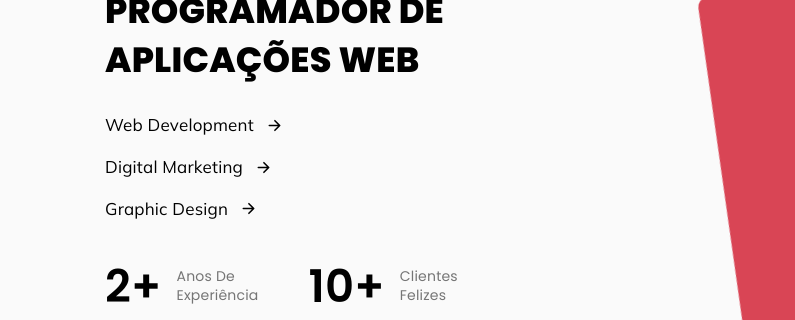
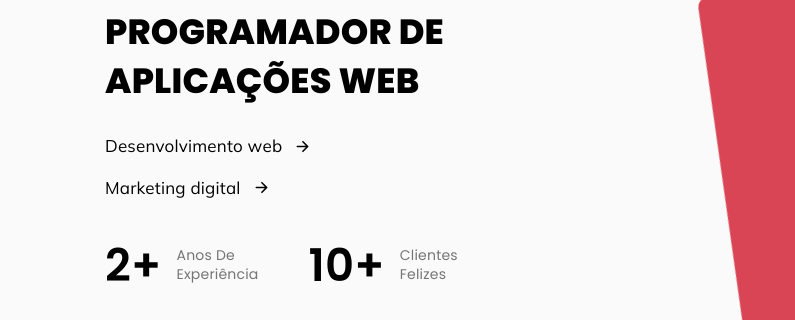
Before and after one commit to SaboCarlos/saboportfolio, a plain HTML site: page index.html in a window 1280 px wide. Shown: the part 297-617 px from the top of the page, 0-795 px from the left. Drawn offline with nearby package versions, Linux system fonts and the light colour scheme; grey boxes are pictures that could not be loaded; files whose address does not match are found by name.

Commit message:
Update index.html

```diff
--- a/index.html
+++ b/index.html
@@ -6,7 +6,9 @@
   <meta http-equiv="X-UA-Compatible" content="IE=edge">
   <meta name="viewport" content="width=device-width, initial-scale=1.0">
   <meta name="google-site-verification" content="2jD98R9hoi2KteWN0OxSzJjXu0Tp0NpW_kZdYrtl9x4" />
-  <title>Sabo - Web Design</title>
+  <title>Sabo - Programador de Aplicações Web</title>
+  <meta name="description" content="Olá, eu sou Sabo Carlos Alberto, um programador web com 2 anos de experiência. Eu sou um desenvolvedor fullstack, mas meu foco principal é trabalhar com backend em Laravel e PHP. Se você precisa de um desenvolvedor experiente e dedicado para ajudar com seus projetos, entre em contato comigo hoje mesmo">
+  <meta name="keywords" content="Sabo Alberto, Sabo Carlos, Sabo carlos Alberto, portifolio web">
 
   <!--
     - favicon
@@ -115,7 +117,7 @@
 
               <li>
                 <a href="https://wa.link/43vnjt" class="list-link">
-                  <span class="span">Web Development</span>
+                  <span class="span">Desenvolvimento web</span>
 
                   <ion-icon name="arrow-forward-outline" aria-hidden="true"></ion-icon>
                 </a>
@@ -123,19 +125,13 @@
 
               <li>
                 <a href="https://wa.link/43vnjt" class="list-link">
-                  <span class="span">Digital Marketing</span>
+                  <span class="span">Marketing digital</span>
 
                   <ion-icon name="arrow-forward-outline" aria-hidden="true"></ion-icon>
                 </a>
               </li>
 
-              <li>
-                <a href="https://wa.link/43vnjt" class="list-link">
-                  <span class="span">Graphic Design</span>
 
-                  <ion-icon name="arrow-forward-outline" aria-hidden="true"></ion-icon>
-                </a>
-              </li>
 
             </ul>
 
```
